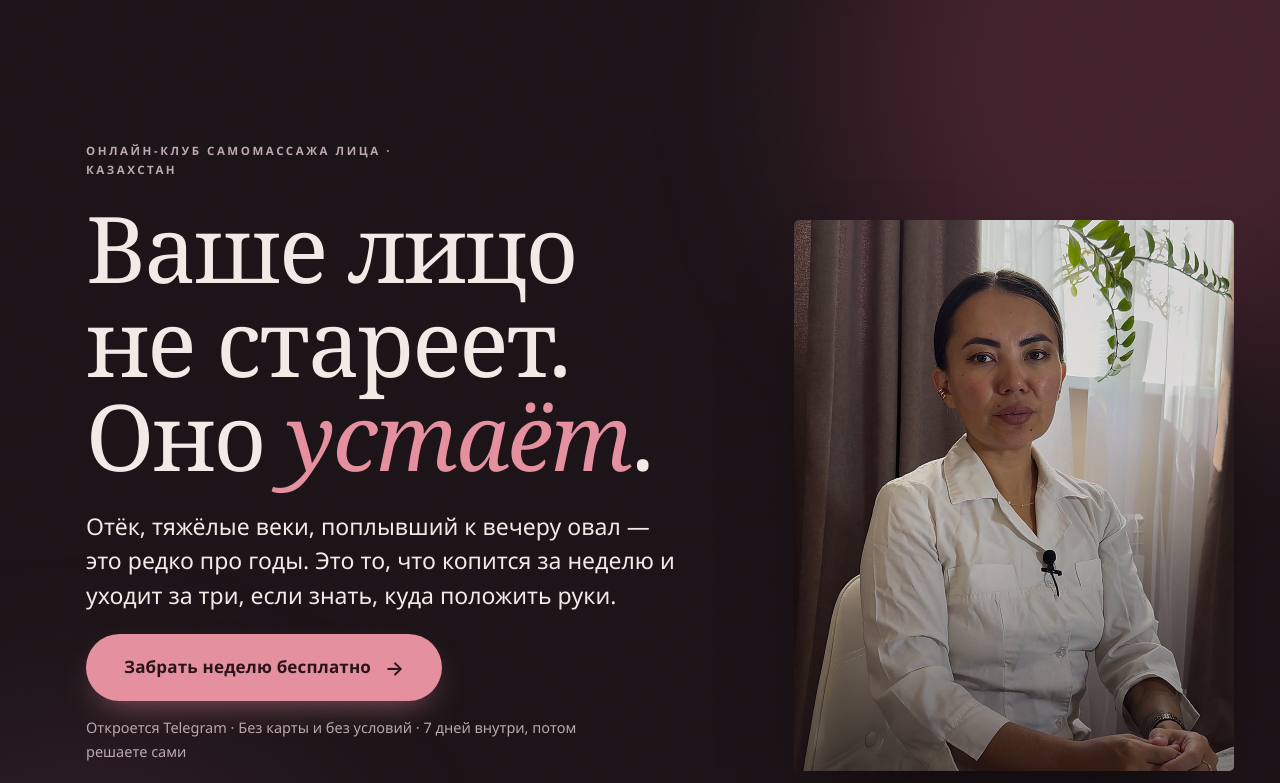
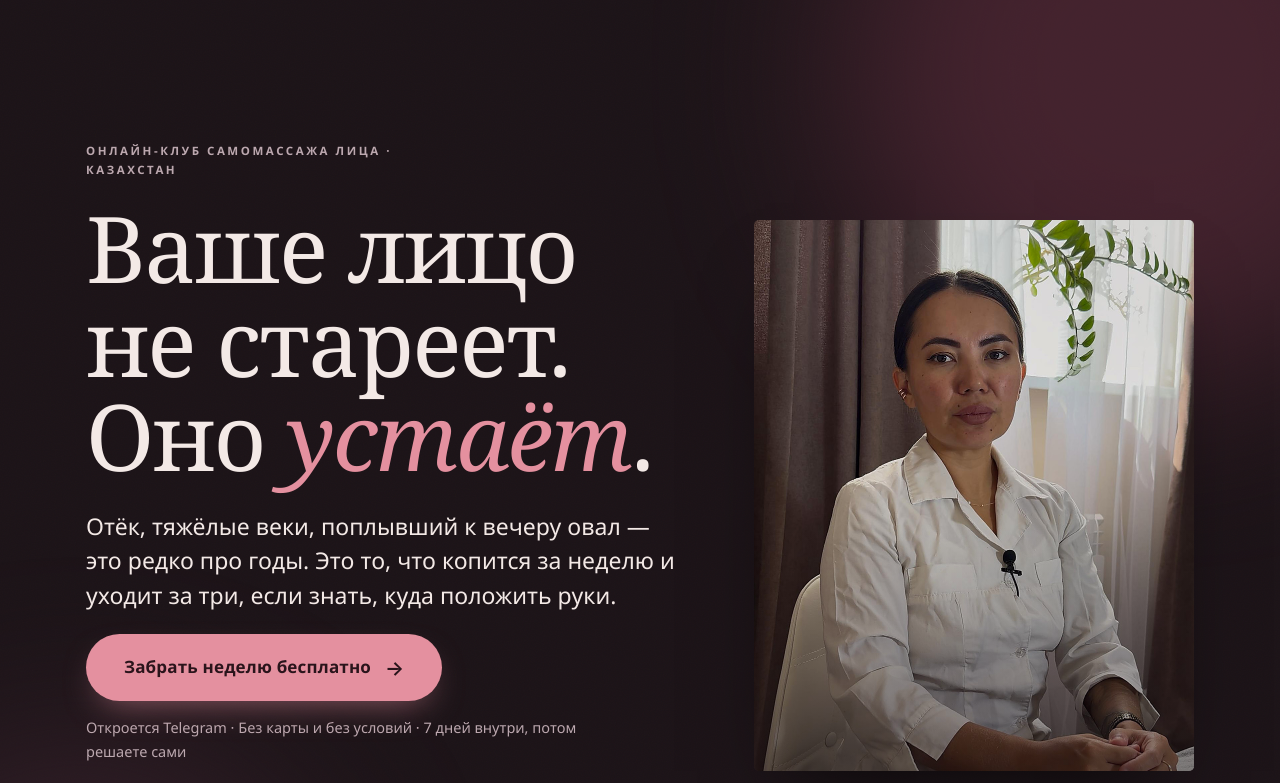
Before and after one commit to baishevi230412-lang/klub, a plain HTML site: page index.html in a window 1280 px wide. Shown: the top 783 px of the page. Drawn offline with Linux system fonts and the light colour scheme.

Commit message:
Снимки не выезжают за колонку: гасим отступ figure
Co-Authored-By: Claude Opus 5 <noreply@anthropic.com>

```diff
--- a/index.html
+++ b/index.html
@@ -225,6 +225,9 @@
 
   /* живое фото вместо рамки-заглушки */
   .shot {
+    /* у figure свой отступ в стилях браузера (1em 40px) — гасим,
+       иначе снимок выезжает за колонку вправо */
+    margin: 0;
     position: relative; width: 100%; aspect-ratio: 4 / 5;
     border-radius: 5px; overflow: hidden; background: var(--night-2);
   }
```
